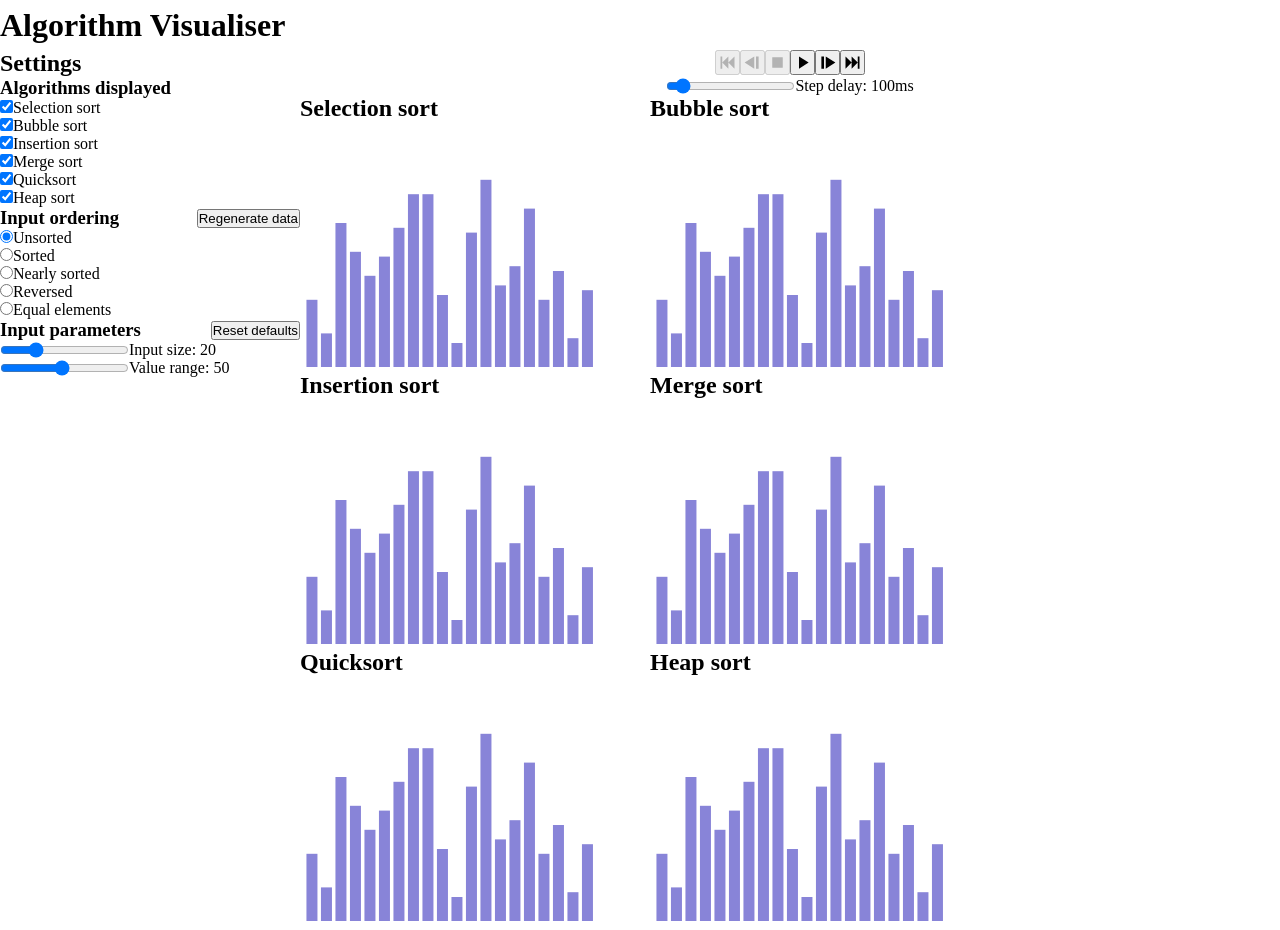
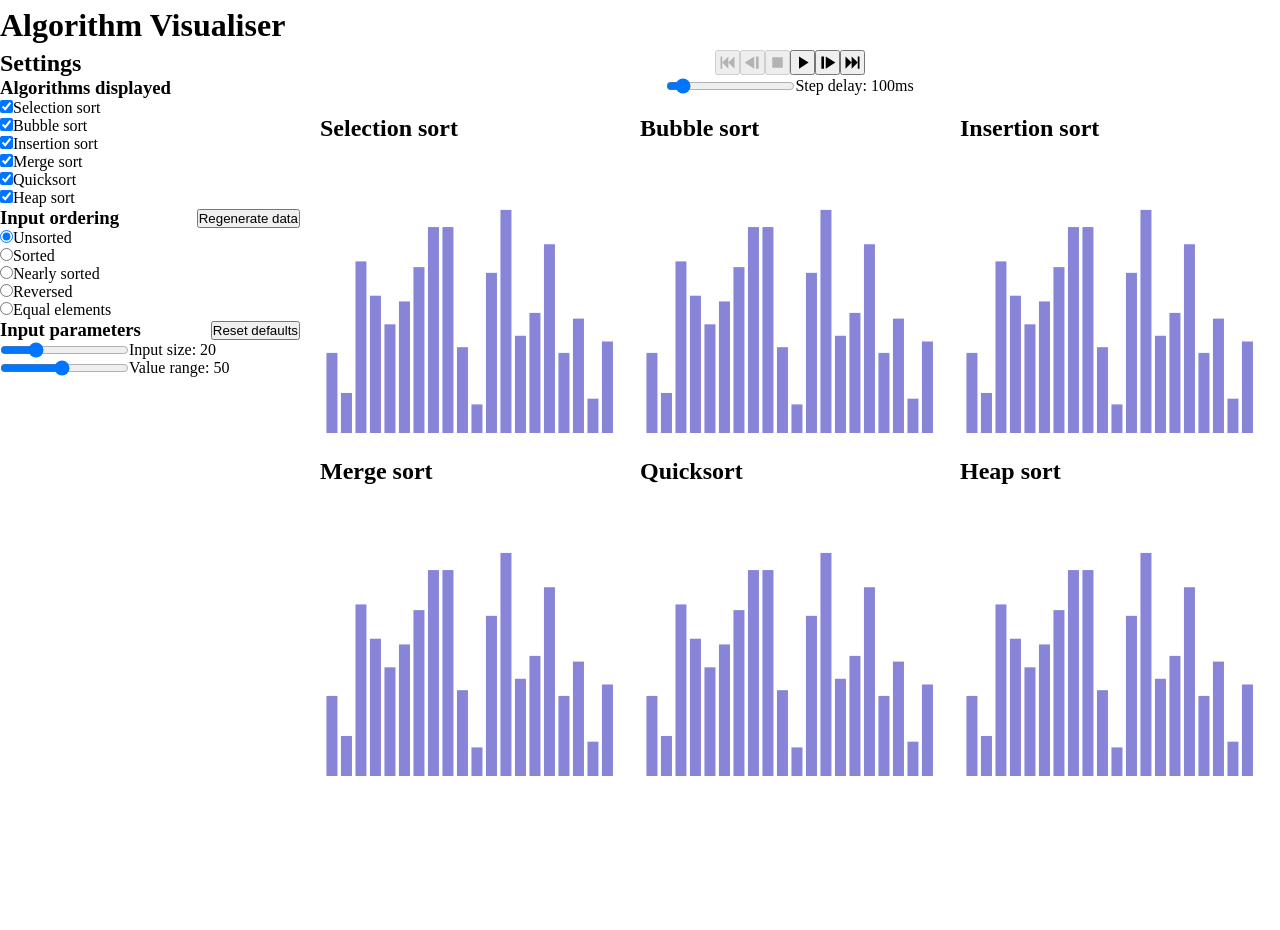
Before and after one commit to zoltan-antal/algorithm-visualiser, a React (Vite) app: page / in a window 1280 px wide. After the commit the page ends 801 px from the top, so only its background shows below. Built offline with nearby package versions, Linux system fonts and the light colour scheme.

Commit message:
Create initial visualisation display layout

```diff
--- a/src/App.tsx
+++ b/src/App.tsx
@@ -36,6 +36,9 @@ function App() {
     new Set(algorithmNames)
   );
 
+  const [numColumns, setNumColumns] = useState(3);
+  const [numRows, setNumRows] = useState(2);
+
   const algorithmSteps = useRef<AlgorithmSteps>({});
   const [algorithmPlacings, setAlgorithmPlacings] = useState<string[]>([]);
   const currentStep = useRef<number>(0);
@@ -60,6 +63,20 @@ function App() {
   useEffect(() => {
     generateArrays();
   }, [generateArrays]);
+
+  useEffect(() => {
+    const algorithmCount = selectedAlgorithms.size;
+    if (algorithmCount <= 2) {
+      setNumColumns(1);
+      setNumRows(2);
+    } else if (algorithmCount <= 4) {
+      setNumColumns(2);
+      setNumRows(2);
+    } else if (algorithmCount <= 6) {
+      setNumColumns(3);
+      setNumRows(2);
+    }
+  }, [selectedAlgorithms.size]);
 
   const removeHighlights = () => {
     setAlgorithmStates((prevStates) => {
@@ -200,6 +217,8 @@ function App() {
                           updated.add(algorithmName);
                           break;
                       }
+                      // setNumColumns(calculateNumColumns(updated.size));
+                      // setNumRows(calculateNumRows(updated.size));
                       return updated;
                     });
                   }}
@@ -333,7 +352,13 @@ function App() {
             disabled={!paused}
           ></Slider>
         </div>
-        <div id="visualisation-display">
+        <div
+          id="visualisation-display"
+          style={{
+            gridTemplateColumns: `repeat(${numColumns}, 1fr)`,
+            gridTemplateRows: `repeat(${numRows}, 1fr)`,
+          }}
+        >
           {algorithms
             .filter((algorithm) =>
               Array.from(selectedAlgorithms).includes(algorithm.algorithmName)
--- a/src/styles/App.css
+++ b/src/styles/App.css
@@ -63,7 +63,7 @@ main {
   display: flex;
   flex-direction: column;
   justify-content: flex-start;
-  align-items: center;
+  align-items: stretch;
 
   #visualisation-controls {
     display: flex;
@@ -94,25 +94,32 @@ main {
   }
 
   #visualisation-display {
-    display: flex;
-    flex-wrap: wrap;
-    column-gap: 50px;
+    display: grid;
+    flex-grow: 1;
+    gap: 20px;
+    padding: 20px;
+    grid-auto-columns: 1fr;
+    grid-auto-rows: 1fr;
 
     .item {
+      display: flex;
+      flex-direction: column;
+      justify-content: flex-start;
+      align-items: stretch;
+
       .header {
         display: flex;
         flex-direction: row;
         justify-content: space-between;
         align-items: center;
 
-        &:has(.placing)~.recharts-wrapper {
+        &:has(.placing)~.chart .recharts-wrapper {
           background-color: honeydew;
         }
       }
 
       .chart {
-        width: 300px;
-        height: 250px;
+        flex-grow: 1;
       }
     }
   }
```
